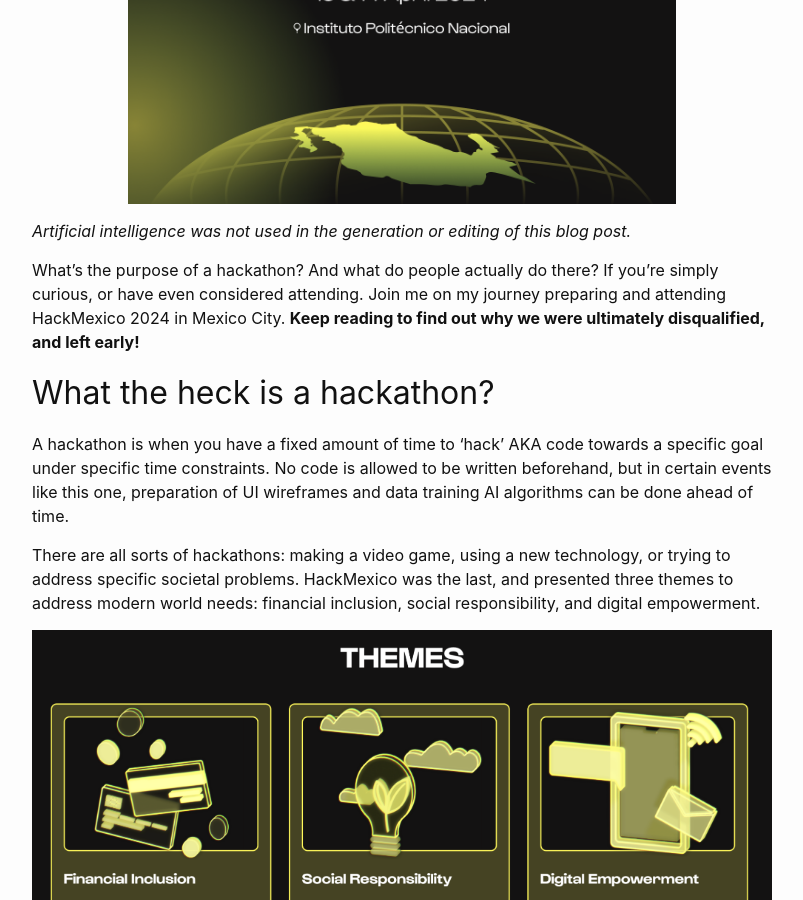
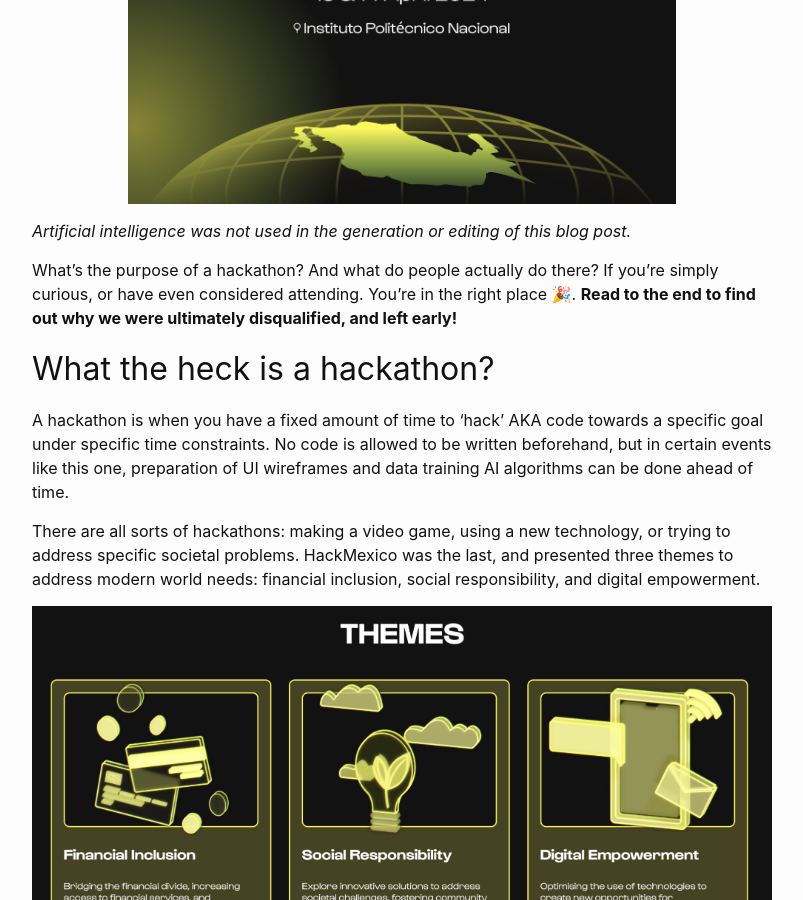
Before and after one commit to SimonHFrost/jekyll_blog, a Jekyll site: the page built from _posts/2024-04-29-hackmexico.md, in a window 1280 px wide and 900 px high, scrolled down 405 px. Shown: the whole window, without its empty margins (238-1041 px from the left). Built offline with Jekyll 4.4.1, drawn with Linux system fonts in a browser that asks for light colours.

Commit message:
Intro...

```diff
--- a/_posts/2024-04-29-hackmexico.md
+++ b/_posts/2024-04-29-hackmexico.md
@@ -8,7 +8,7 @@ image: /assets/hackmexico/hackmexico.png
 
 *Artificial intelligence was not used in the generation or editing of this blog post.*
 
-What's the purpose of a hackathon? And what do people actually do there? If you're simply curious, or have even considered attending. Join me on my journey preparing and attending HackMexico 2024 in Mexico City. **Keep reading to find out why we were ultimately disqualified, and left early!**
+What's the purpose of a hackathon? And what do people actually do there? If you're simply curious, or have even considered attending. You're in the right place 🎉. **Read to the end to find out why we were ultimately disqualified, and left early!**
 
 ## What the heck is a hackathon?
 
```
